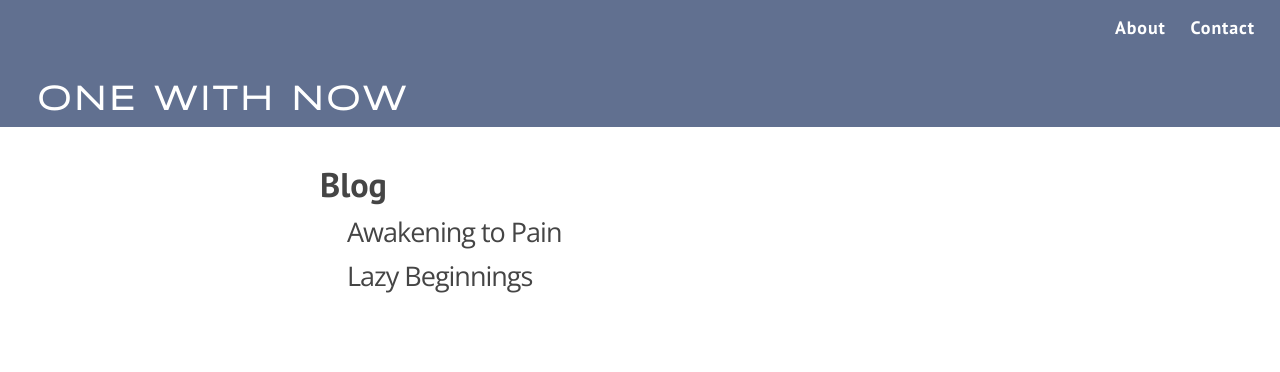
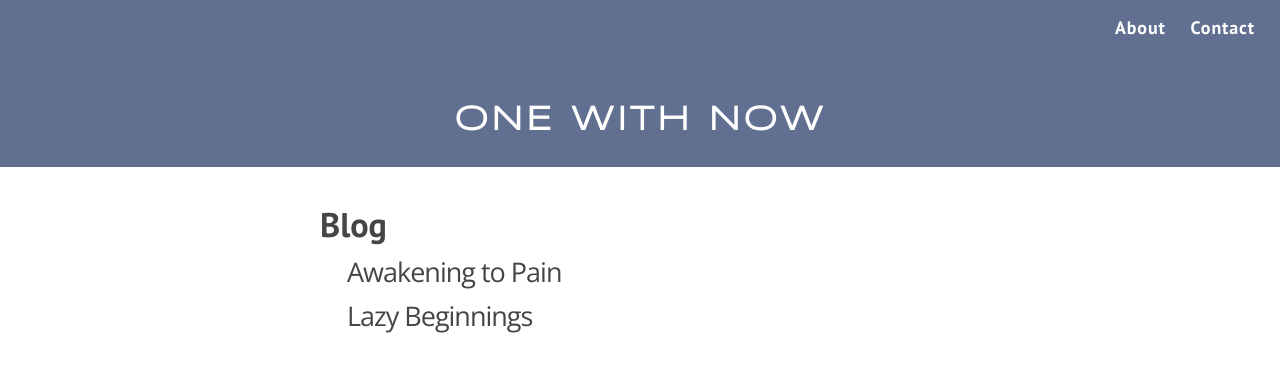
Before and after one commit to onewithnow/onewithnow.github.io, a Jekyll site: the page built from index.html, in a window 1280 px wide. Shown: the top 372 px of the page. Built offline with Jekyll 4.4.1, drawn with Linux system fonts in a browser that asks for light colours; nearby versions of some CDN libraries; Markdown is read by kramdown in place of the engine named in the settings.

Commit message:
header size

```diff
--- a/_sass/_layout.scss
+++ b/_sass/_layout.scss
@@ -1,7 +1,7 @@
 /* Site Header
  * ============================================== */
     .site-header {
-        min-height: 50px;
+        min-height: 150px;
         background-color: #617090;
         background-image: url('');
         background-size: cover;
@@ -9,7 +9,7 @@
         background-attachment: fixed;
 
         @include media-query($on-palm) {
-            min-height: 50px;
+            min-height: 150px;
             background-position: center;
         }
     }
@@ -18,10 +18,10 @@
 
     .site-header h1 {
         display: block;
-        font-size: 30px ;
-        line-height: 10px;
+        font-size: 40px ;
+        line-height: 50px;
         letter-spacing: 3px;
-        text-align: left;
+        text-align: center;
         padding-top: 10px;
         clear: both;
         text-transform: uppercase;
```
